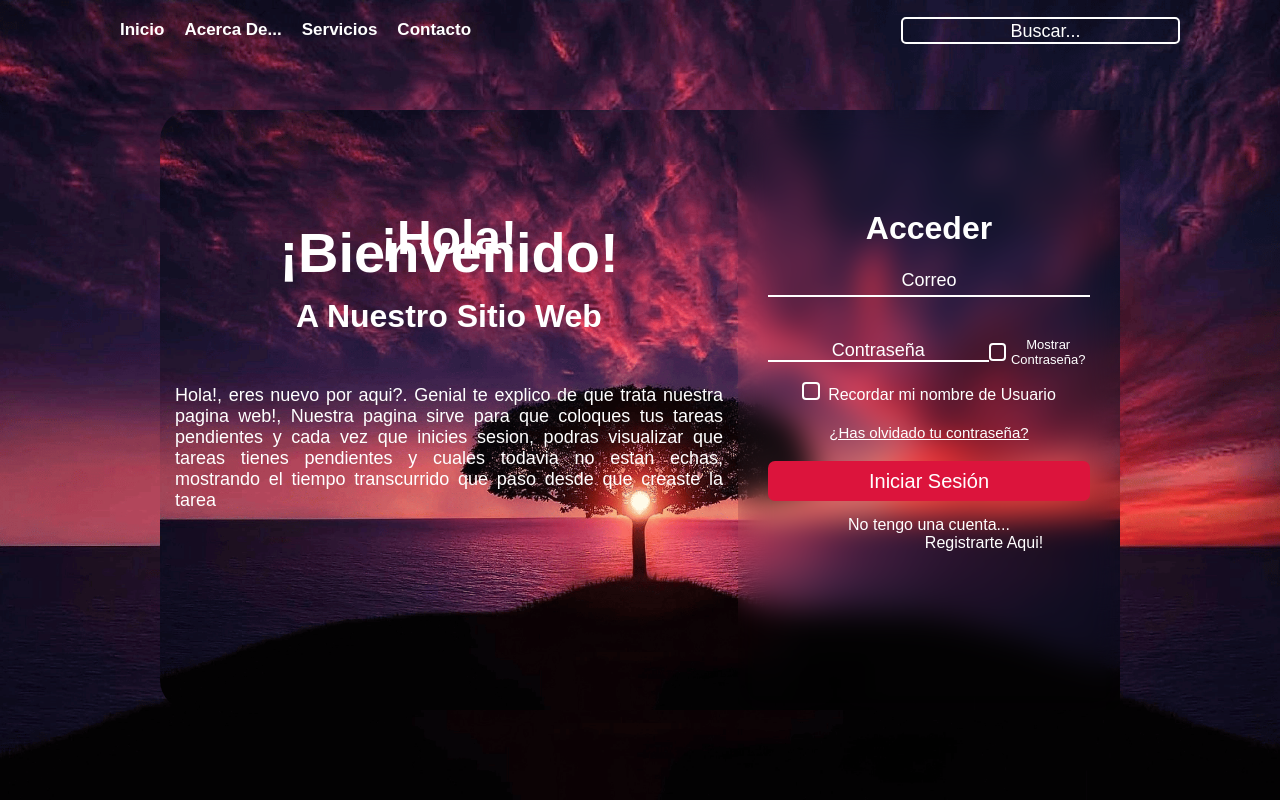
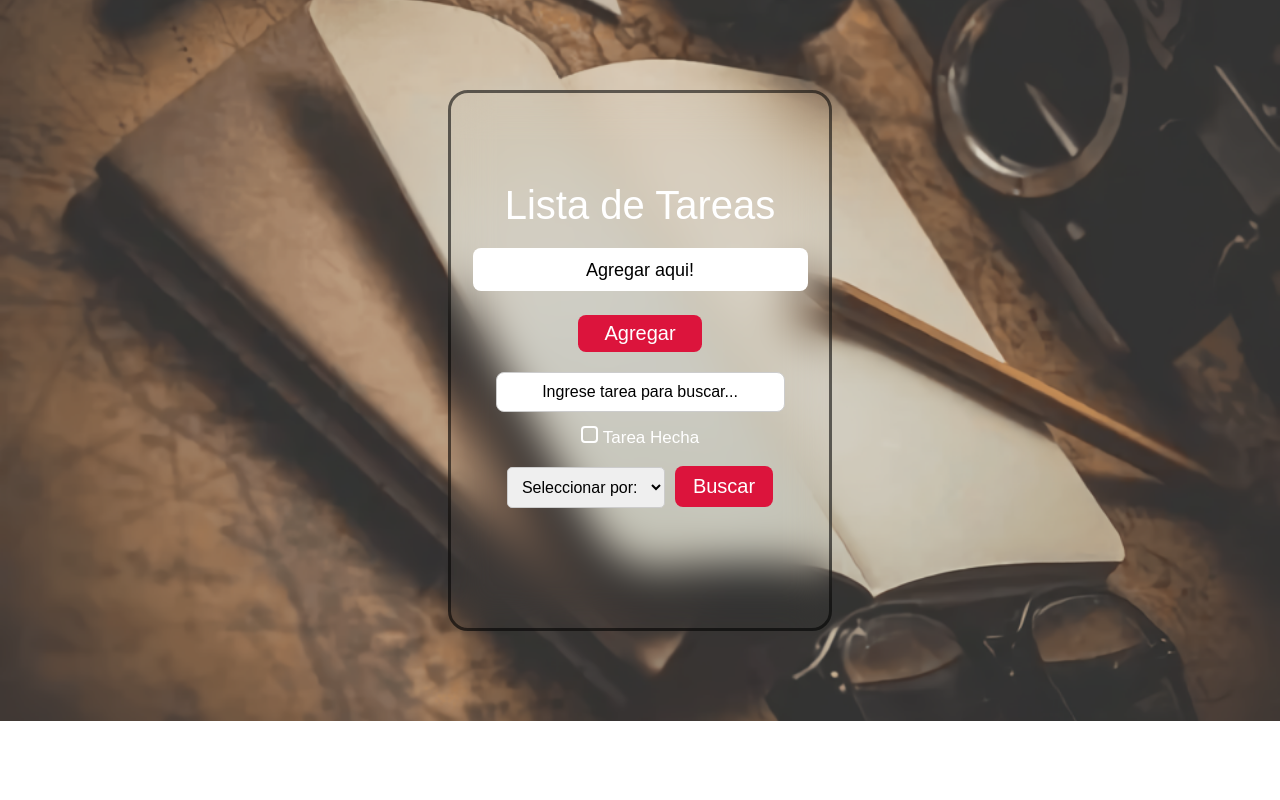
Before and after one commit to Anitach5h/trabajo-grupal, a React (Create React App) app: page / in a window 1280 px wide. Shown: the top 800 px of the page. Built offline with nearby package versions, Linux system fonts and the light colour scheme.

Commit message:
Proyecto casi terminado

```diff
--- a/src/App.js
+++ b/src/App.js
@@ -1,12 +1,12 @@
 import React from "react";
+import "./App.css"
 import Login from "./componentes/Login";
-import "./App.css"
 import Benja from "./componentes/Benja";
 
 export function App(){
   return(
   <div>
-    <Login />
+    {/* <Login /> */}
     <Benja />
   </div>
   )
--- a/src/componentes/BarraBusqueda.jsx
+++ b/src/componentes/BarraBusqueda.jsx
@@ -1,4 +1,5 @@
 import React, { useState } from "react";
+import "../hojas-de-estilos/BarraBusqueda.css";
 
 const BarraBusqueda = ({ onSearch }) => {
   const [searchQuery, setSearchQuery] = useState("");
@@ -19,45 +20,34 @@ const BarraBusqueda = ({ onSearch }) => {
     <div>
       <input
         type="text"
-        className="form-control mb-2"
+        className="control-de-formulario"
         placeholder="Ingrese tarea para buscar..."
         value={searchQuery}
         onChange={(e) => setSearchQuery(e.target.value)}
       />
-      <div className="form-check mb-2">
+      <div className="validacion-de-formulario">
         <input
           type="checkbox"
-          className="form-check-input"
+          className="verificacion-de-entrada"
           id="hechaCheck"
           checked={completedOnly}
           onChange={() => setCompletedOnly(!completedOnly)}
         />
-        <label className="form-check-label" htmlFor="hechaCheck">
+        <label className="verificacion-de-formulario2" htmlFor="hechaCheck">
           Tarea Hecha
         </label>
       </div>
       <select
-        className="form-control"
+        className="control-de-formulario2"
         value={searchBy}
         onChange={(e) => setSearchBy(e.target.value)}
       >
-        <option value="">Seleccionar por:</option>
+        <option value="" disabled >Seleccionar por:</option>
         <option value="fecha">Fecha</option>
         <option value="nombre">Nombre</option>
       </select>
-      <button
-        className="btn"
-        type="button"
-        style={{
-          backgroundColor: "crimson",
-          color: "white",
-          margin: "auto",
-          marginTop: "10px",
-          display: "block",
-        }}
-        onClick={handleSearch}
-      >
-        Buscar
+      <button className="btn3" type="button" onClick={handleSearch}>
+        <h1>Buscar</h1>
       </button>
     </div>
   );
--- a/src/componentes/Benja.jsx
+++ b/src/componentes/Benja.jsx
@@ -1,8 +1,9 @@
 import React, { useState } from 'react';
+import "../hojas-de-estilos/Benja.css";
 import TaskList from './ListaTareas';
 import BarraBusqueda from './BarraBusqueda'
 
-function Benja ()  {
+function Benja() {
   const [tasks, setTasks] = useState([]);
   const [filteredTasks, setFilteredTasks] = useState([]);
   const [newTask, setNewTask] = useState('');
@@ -60,20 +61,28 @@ function Benja ()  {
     }
   };
 
+  const handleAddKeyDown = (event) => {
+    if (event.key === 'Enter') {
+      addTask(); // Agregar tarea si se presiona "Enter"
+    }
+  };
+
   return (
-    <div className="app">
-      <h1>Lista de Tareas</h1>
-      <div className="add-task">
+    <div className='contenedor-principal'>
+      <div className="contenedor-interno">
+        <h1 className='titulo'>Lista de Tareas</h1>
+        <div className="agregar-tarea">
           <input
+            className='agregar-input'
+            placeholder='Agregar aqui!'
             type="text"
             value={newTask}
             onChange={(e) => setNewTask(e.target.value)}
+            onKeyDown={handleAddKeyDown}
           />
           <button onClick={addTask}>Agregar</button>
         </div>
-      <div style={pageStyle}>
         <BarraBusqueda onSearch={handleSearch} />
-      </div>
         <TaskList
           tasks={filteredTasks}
           toggleTask={toggleTask}
@@ -84,11 +93,8 @@ function Benja ()  {
           handleKeyDown={handleKeyDown}
         />
       </div>
+    </div>
   );
-};
-
-const pageStyle = {
-  marginTop: '20px',
-};
+}
 
 export default Benja;
--- a/src/componentes/ListaTareas.jsx
+++ b/src/componentes/ListaTareas.jsx
@@ -1,5 +1,5 @@
 import React from 'react';
-//import Task from './Tarea';
+import "../hojas-de-estilos/ListaTareas.css";
 
 const TaskList = ({
   tasks,
@@ -17,7 +17,7 @@ const TaskList = ({
   };
 
   return (
-    <div className="task-list">
+    <div className="lista-de-tarea">
       {tasks.map((task) => (
         <div key={task.id} className={`task ${task.completed ? 'completed' : ''}`}>
           {editingTaskId === task.id ? (
@@ -32,12 +32,11 @@ const TaskList = ({
               <span
                 className={task.completed ? 'completed' : ''}
                 onClick={() => toggleTask(task.id)}
-                style={{ cursor: 'pointer' }}
               >
-                {task.completed ? '👍' : '🤔'} {task.text}
+                 {task.text} {task.completed ? '👍' : '🤔'}
               </span>
-              <button onClick={() => editTask(task.id)}>Editar</button>
-              <button onClick={() => deleteTask(task.id)}>Eliminar</button>
+              <button onClick={() => editTask(task.id)} className='btn1.0'>Editar</button>
+              <button onClick={() => deleteTask(task.id)} className='btn1.1'>Eliminar</button>
             </>
           )}
         </div>
--- /dev/null
+++ b/src/hojas-de-estilos/BarraBusqueda.css
@@ -0,0 +1,76 @@
+.control-de-formulario {
+  padding-top: 10px;
+  padding-bottom: 10px;
+  padding-left: 40px;
+  padding-right: 40px;
+  font-size: 16px;
+  border: 1px solid #ccc;
+  border-radius: 8px;
+}
+.control-de-formulario::placeholder{
+  font-size: 16px;
+  color: black;
+}
+
+.validacion-de-formulario {
+  align-items: center;
+  margin-top: 14px;
+  margin-bottom: 18px;
+}
+
+.validacion-de-formulario input[type="checkbox"] {
+  appearance: none;
+  width: 17px;
+  height: 17px;
+  border: 2px solid white;
+  border-radius: 4px;
+  display: inline-block;
+  position: relative;
+  cursor: pointer;
+}
+
+.validacion-de-formulario input[type="checkbox"]:checked::before {
+  content: '\2713';
+  position: absolute;
+  top: 50%;
+  left: 50%;
+  transform: translate(-50%, -50%);
+  font-size: 12px;
+  color: white;
+}
+.validacion-de-formulario .verificacion-de-formulario2{
+  font-size: 17px;
+  font-weight: 100;
+  font-family: sans-serif;
+  color: white;
+}
+
+.verificacion-de-entrada {
+  margin-right: 5px;
+}
+
+.control-de-formulario2 {
+  padding: 10px;
+  font-size: 16px;
+  border: 1px solid #ccc;
+  border-radius: 5px;
+  margin-right: 10px;
+}
+
+.control-de-formulario2 option{
+  font-size: 16px;
+  text-align: left;
+}
+
+.btn3 {
+  background-color: crimson;
+  border: none;
+  border-radius: 8px;
+  color: white;
+  cursor: pointer;
+  padding: 9px 18px;
+  font-size: 10px;
+}
+.btn3 h1{
+  font-weight: 100;
+}
--- /dev/null
+++ b/src/hojas-de-estilos/Benja.css
@@ -0,0 +1,75 @@
+.contenedor-principal {
+  width: 100%;
+  height: 100%;
+  padding-top: 10px;
+  padding-bottom: 90px;
+  background-image: url("../imagenes/fondo-benja.png");
+  background-position: center;
+  background-size: cover;
+}
+
+.contenedor-interno {
+  text-align: center;
+  display: flex;
+  flex-direction: column;
+  border-radius: 20px;
+  border: 3px solid rgba(0, 0, 0, 0.57);
+  margin-right: 28em;
+  margin-left: 28em;
+  margin-top: 80px;
+  padding-bottom: 100px;
+  backdrop-filter: blur(20px);
+}
+
+.titulo {
+  font-size: 40px;
+  font-weight: 100;
+  font-family: sans-serif;
+  margin-top: 1em;
+  padding-top: 50px;
+  color: white;
+
+}
+
+.agregar-tarea {
+  display: flex;
+  flex-direction: column;
+  justify-content: center;
+  align-items: center;
+  margin-top: 20px; /* Ajusta según tus necesidades */
+  margin-bottom: 20px; /* Ajusta según tus necesidades */
+}
+
+.agregar-tarea .agregar-input {
+  padding-top: 10px;
+  padding-bottom: 10px;
+  padding-left: 35px;
+  padding-right: 35px;
+  font-size: 20px;
+  border-radius: 8px;
+  border: none;
+}
+
+.agregar-input::placeholder {
+  color: black;
+  font-weight: 100;
+  font-family: sans-serif;
+}
+
+.agregar-tarea button {
+  background-color: crimson;
+  border: none;
+  border-radius: 8px;
+  color: white;
+  cursor: pointer;
+  padding-top: 7px;
+  padding-bottom: 7px;
+  padding-left: 26px;
+  padding-right: 26px;
+  font-size: 20px;
+  margin-top: 24px;
+}
+
+button:hover {
+  background-color: #fd0000;
+}
--- /dev/null
+++ b/src/hojas-de-estilos/ListaTareas.css
@@ -0,0 +1,48 @@
+/* hojas-de-estilos/ListaTareas.css */
+
+.lista-de-tarea {
+  display: flex;
+  flex-direction: column;
+  gap: 10px;
+  margin-top: 20px;
+}
+
+.task {
+  display: flex;
+  justify-content: space-between;
+  align-items: center;
+  color: white;
+  padding: 10px;
+  border: 1px solid #ccc;
+  border-radius: 5px;
+  background-color: transparent;
+  font-size: 19px;
+}
+
+.task.completed {
+  background-color: #88ee88;
+}
+
+.task input {
+  width: 100%;
+  padding: 1px;
+}
+
+.task span {
+  cursor: pointer;
+}
+
+.task button {
+  background-color: #ff6b6b;
+  color: #fff;
+  border: none;
+  border-radius: 5px;
+  cursor: pointer;
+  padding: 5px 10px;
+  font-size: 14px;
+  margin-left: 5px;
+}
+
+.task button:hover {
+  background-color: #ff4040;
+}
--- a/src/hojas-de-estilos/Login.css
+++ b/src/hojas-de-estilos/Login.css
@@ -25,6 +25,7 @@
   border: 2px solid white;
   padding-left: 10px;
   right: 100px;
+  text-align: left;
   outline: none;
   color: white;
 }
@@ -70,8 +71,9 @@
 }
 
 .contenido a {
-  position: center;
+  position: relative;
   text-decoration: none;
+  text-align: left;
   color: white;
   font-size: 3em;
   font-weight: 700;
@@ -130,7 +132,8 @@ EFECTO MAQUINA DE ESCRIBIR NO QUEDA BIEN, QUEDA BIEN SI ES UN TEXTO CORTO
 .loguearse h2 {
   font-size: 2em;
   text-align: center;
-  margin-bottom: 20px;
+  margin-top: -20px;
+  margin-bottom: 30px;
   color: white;
 }
 
@@ -154,6 +157,7 @@ EFECTO MAQUINA DE ESCRIBIR NO QUEDA BIEN, QUEDA BIEN SI ES UN TEXTO CORTO
   color: white;
   width: 100%;
   height: 100%;
+  text-align: left;
 }
 
 
@@ -204,6 +208,7 @@ EFECTO MAQUINA DE ESCRIBIR NO QUEDA BIEN, QUEDA BIEN SI ES UN TEXTO CORTO
 
 .pregunta a {
   color: white;
+  text-decoration: none;
 }
 
 .pregunta a::hover {
@@ -243,20 +248,19 @@ EFECTO MAQUINA DE ESCRIBIR NO QUEDA BIEN, QUEDA BIEN SI ES UN TEXTO CORTO
   justify-content: center;
 
 }
+.registrate p {
+  margin-bottom: 5px;
+  color: white;
+  text-align: center;
+}
 
 .registrate a {
-  margin-left: 110px;
   text-decoration: none;
   color: white;
   font-weight: 400;
+
 }
 
 .registrate a:hover {
   text-decoration: underline;
 }
-
-.registrate p {
-  margin-top: 10px;
-  color: white;
-  text-align: center;
-}
--- a/src/hojas-de-estilos/Mostrar-Ocultar.css
+++ b/src/hojas-de-estilos/Mostrar-Ocultar.css
@@ -5,6 +5,7 @@
   flex-direction: column;
   justify-content: center;
   align-items: center;
+  text-align: left;
   background: transparent;
   border: none;
   outline: none;
@@ -26,8 +27,6 @@
   font-size: 13px;
   cursor: pointer;
   text-align: center;
-
-
 }
 
 .mostrar-ocultar input[type="checkbox"] {
--- a/src/hojas-de-estilos/NuevaTarea.css
+++ /dev/null
@@ -1,103 +0,0 @@
-/* Estilos generales */
-.contenedor-principal {
-  display: flex;
-  flex-direction: column;
-  align-items: center;
-  justify-content: center;
-  height: 100vh;
-  width: 100%;
-  background-image: url("../imagenes/paisaje-fondo-tareas.png");
-  background-size: cover;
-  background-position: center;
-}
-
-.contenedor-interno {
-  border-radius: 20px;
-  height: 500px;
-  width: 500px;
-  backdrop-filter: blur(10px);
-}
-
-.titulo1 {
-  font-size: 40px;
-  font-weight: 400;
-  font-family: sans-serif;
-  color: white;
-  text-decoration: underline;
-  margin-bottom: 50px;
-  margin-top: 60px;
-}
-
-.formulario {
-  display: flex;
-  flex-direction: column;
-  align-items: center;
-}
-
-#titulo2 {
-  font-size: 20px;
-  font-weight: 400px;
-  color: white;
-  margin-bottom: 5px;
-}
-
-.texto,
-.area-texto {
-  width: 100%;
-  padding: 8px;
-  margin: 5px 0;
-  border: 1px solid #ccc;
-  border-radius: 4px;
-  box-sizing: border-box;
-  background: transparent;
-}
-
-.boton {
-  background-color: crimson;
-  color: white;
-  border: none;
-  padding: 10px 20px;
-  border-radius: 4px;
-  cursor: pointer;
-  font-size: 16px;
-  transition: background-color 0.3s;
-}
-
-.boton:hover {
-  background-color: darkred;
-}
-
-/* Estilos para la tarea */
-.task {
-  display: flex;
-  justify-content: space-between;
-  align-items: center;
-  padding: 10px;
-  margin: 10px 0;
-  border: 1px solid #ccc;
-  border-radius: 4px;
-  background-color: white;
-}
-
-.task.completed {
-  background-color: #f0f0f0;
-}
-
-.emoji {
-  cursor: pointer;
-}
-
-.eliminar-boton {
-  background-color: crimson;
-  color: white;
-  border: none;
-  padding: 5px 10px;
-  border-radius: 4px;
-  cursor: pointer;
-  font-size: 14px;
-  transition: background-color 0.3s;
-}
-
-.eliminar-boton:hover {
-  background-color: darkred;
-}
```
Also changed, not shown: src/componentes/Tarea.jsx (deleted, +0 -18 lines), src/componentes/prueba.txt (deleted), src/imagenes/fondo-benja.png (added). Lines whose indentation alone changed are shown as unchanged.
